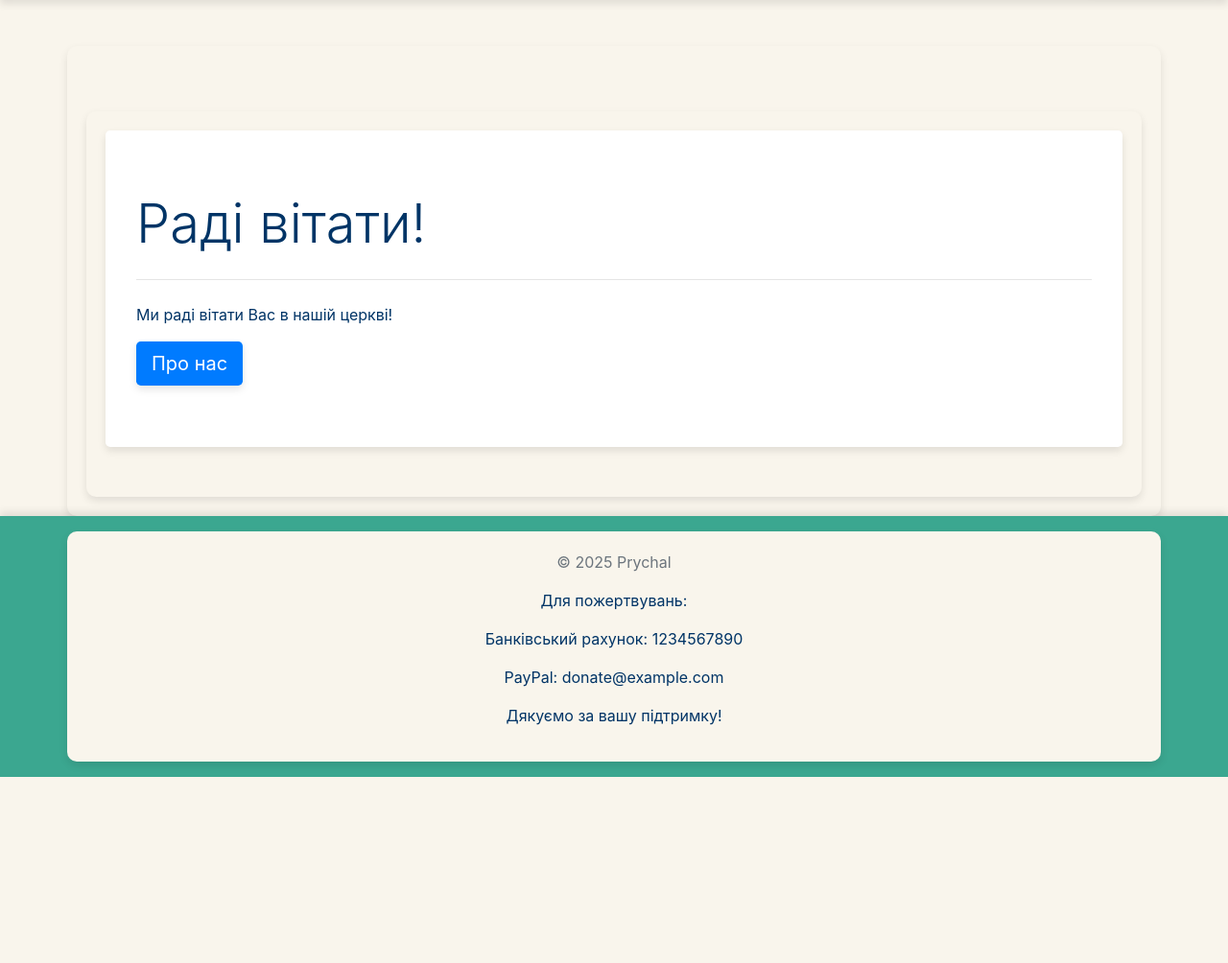
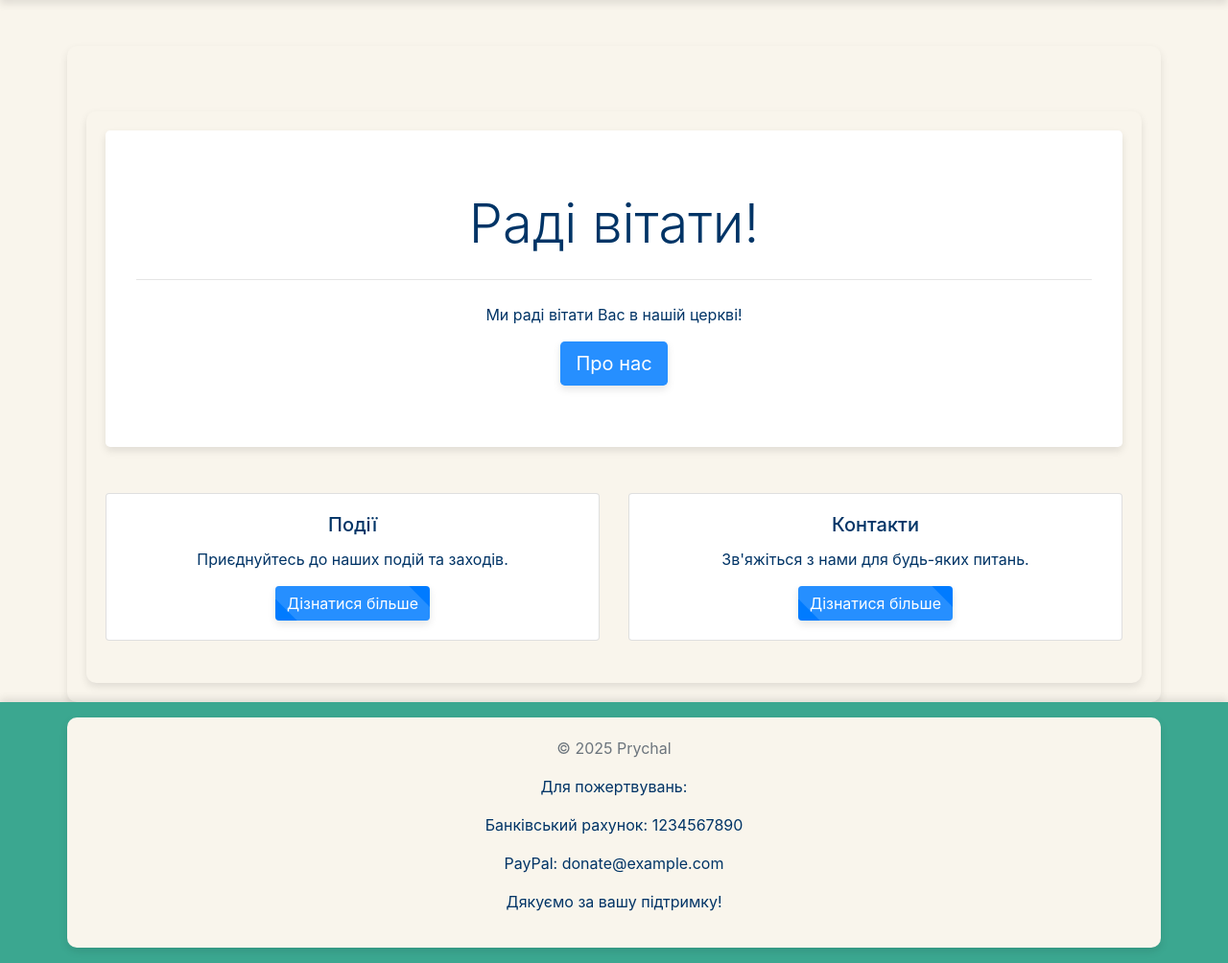
Before and after one commit to Sviat6239/PrychalWebSite, a Django app: page / in a window 1280 px wide. Shown: the part 56-1060 px from the top of the page at 96% size. Before the commit the page ends 866 px from the top, so only its background shows below. Run offline with Django 5.2, Linux system fonts and the light colour scheme; some libraries are stand-ins or nearby versions.

Commit message:
Enhance index page layout with new jumbotron and card designs for events and contacts; add animated buttons for improved user interaction

```diff
--- a/Contacts/templates/index.html
+++ b/Contacts/templates/index.html
@@ -2,11 +2,31 @@
 
 {% block content %}
 <div class="container mt-5">
-    <div class="jumbotron">
+    <div class="jumbotron text-center fade-in">
         <h1 class="display-4">Раді вітати!</h1>
         <hr class="my-4">
         <p>Ми раді вітати Вас в нашій церкві!</p>
-        <a class="btn btn-primary btn-lg" href="about/" role="button">Про нас</a>
+        <a class="btn btn-primary btn-lg animated-button" href="about/" role="button">Про нас</a>
+    </div>
+    <div class="row mt-5">
+        <div class="col-md-6 mb-4 fade-in">
+            <div class="card h-100">
+                <div class="card-body text-center">
+                    <h5 class="card-title">Події</h5>
+                    <p class="card-text">Приєднуйтесь до наших подій та заходів.</p>
+                    <a href="/socialmedia/" class="btn btn-outline-primary animated-button">Дізнатися більше</a>
+                </div>
+            </div>
+        </div>
+        <div class="col-md-6 mb-4 fade-in">
+            <div class="card h-100">
+                <div class="card-body text-center">
+                    <h5 class="card-title">Контакти</h5>
+                    <p class="card-text">Зв'яжіться з нами для будь-яких питань.</p>
+                    <a href="/contacts/" class="btn btn-outline-primary animated-button">Дізнатися більше</a>
+                </div>
+            </div>
+        </div>
     </div>
 </div>
 {% endblock %}
```
